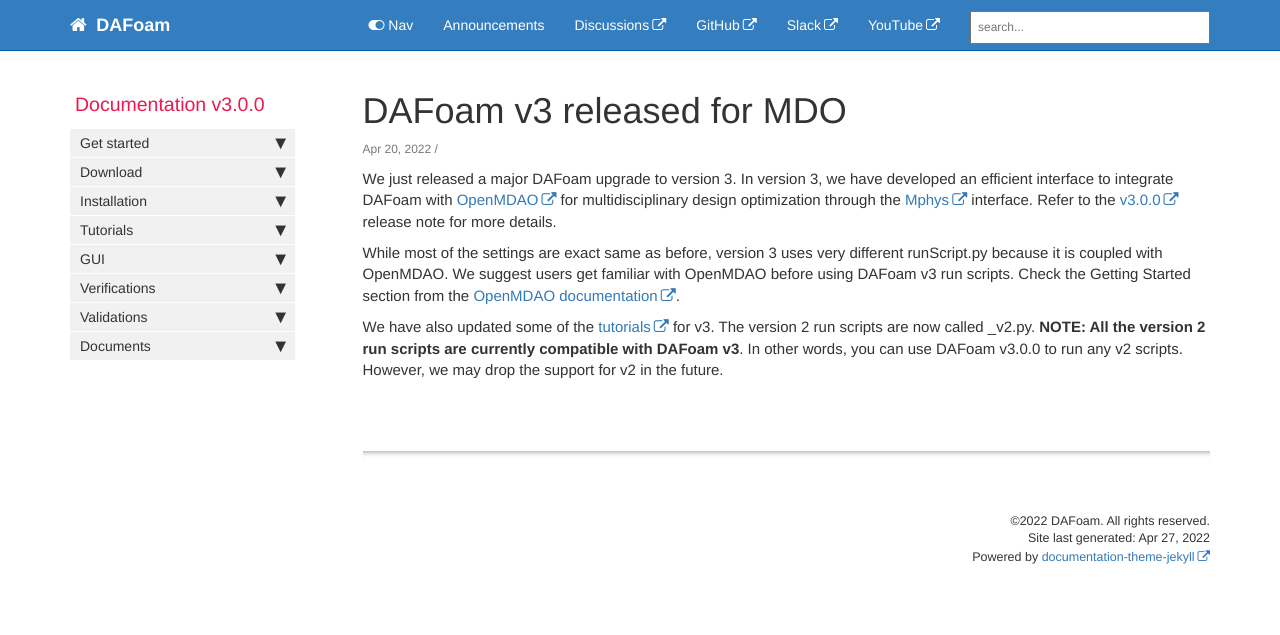
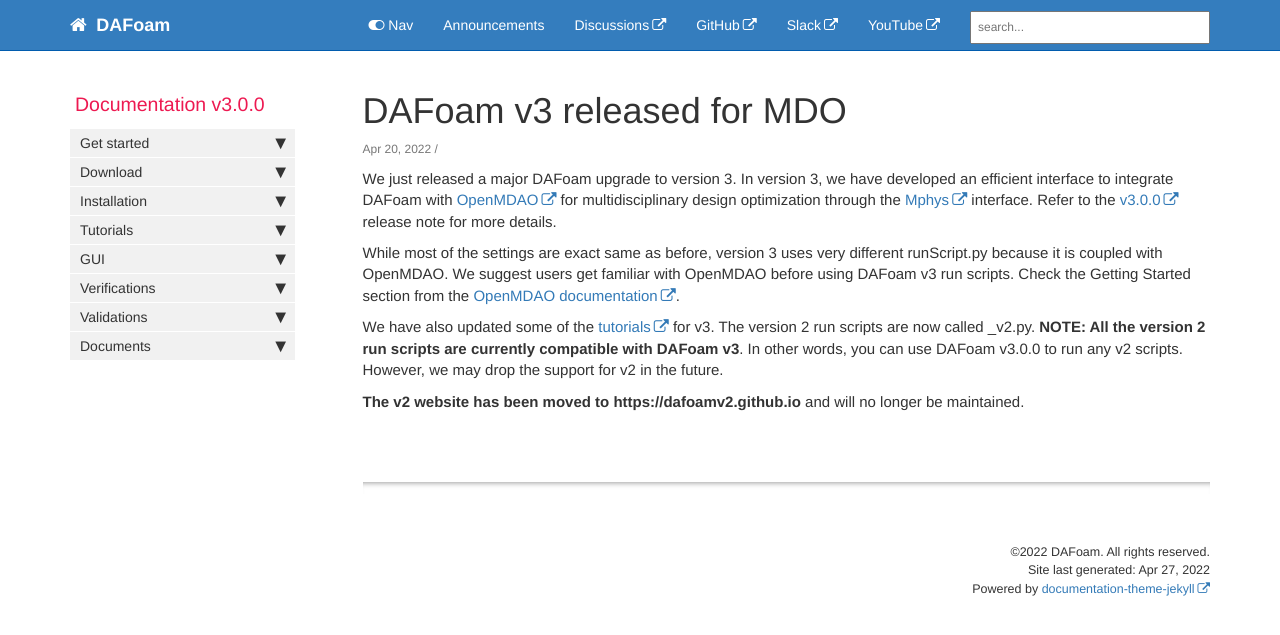
Before and after one commit to DAFoam/DAFoam.github.io, a Jekyll site: the page built from _posts/2022-04-20-dafoam-v3-released.md, in a window 1280 px wide. Shown: the top 635 px of the page. Built offline with Jekyll 4.4.1, drawn with Linux system fonts in a browser that asks for light colours; comment, search, counter and statistics services are not loaded.

Commit message:
content update

```diff
--- a/_posts/2022-04-20-dafoam-v3-released.md
+++ b/_posts/2022-04-20-dafoam-v3-released.md
@@ -10,4 +10,6 @@ While most of the settings are exact same as before, version 3 uses very differe
 
 We have also updated some of the [tutorials](https://github.com/dafoam/tutorials) for v3. The version 2 run scripts are now called _v2.py. **NOTE: All the version 2 run scripts are currently compatible with DAFoam v3**. In other words, you can use DAFoam v3.0.0 to run any v2 scripts. However, we may drop the support for v2 in the future.
 
+**The v2 website has been moved to https://dafoamv2.github.io** and will no longer be maintained.
+
 {% include links.html %}
```
Also changed, not shown: 1 other file.
